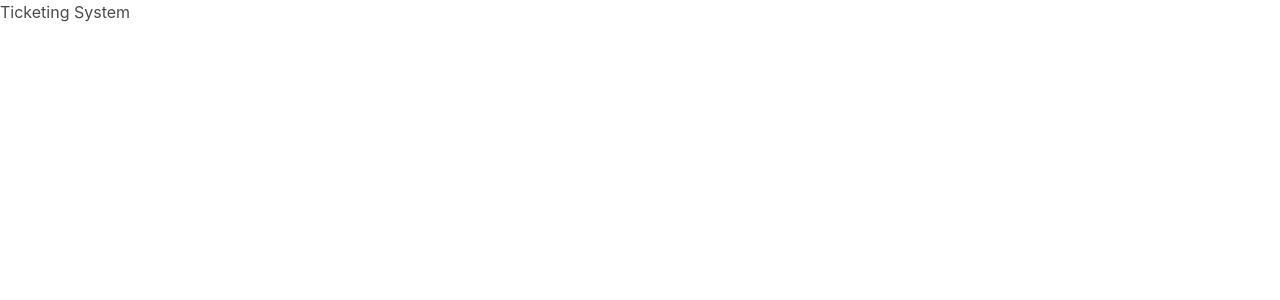
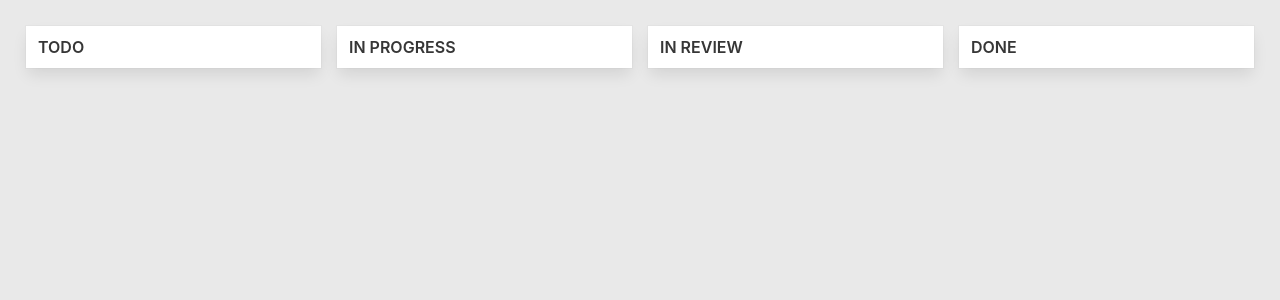
Before and after one commit to georgem00re/ticketing, a React (Vite) app in the folder react-app/: page / in a window 1280 px wide. Shown: the top 300 px of the page. Built offline with nearby package versions, Linux system fonts and the light colour scheme.

Commit message:
initial changes

```diff
--- /dev/null
+++ b/react-app/src/components/Column.tsx
@@ -0,0 +1,12 @@
+
+interface ColumnProps {
+	title: string
+}
+
+export default function Column({ title }: ColumnProps) {
+	return (
+		<div class="column has-background-white m-2 box">
+			<h1 class="title is-6">{title}</h1>
+		</div>
+	)
+}
--- a/react-app/src/main.tsx
+++ b/react-app/src/main.tsx
@@ -1,8 +1,15 @@
 import ReactDOM from "react-dom/client";
+import Column from "./components/Column";
+import { Fragment } from "react";
 
 export default function App() {
 	return (
-		<div>Ticketing System</div>
+		<div class="columns is-variable is-3">
+			<Column title="TODO"/>
+			<Column title="IN PROGRESS"/>
+			<Column title="IN REVIEW"/>
+			<Column title="DONE"/>
+		</div>
 	)
 }
 
--- a/react-app/src/styles/main.scss
+++ b/react-app/src/styles/main.scss
@@ -1,2 +1,10 @@
+
+$box-radius: 0px;
 
 @import "../node_modules/bulma/bulma.sass";
+
+body {
+	min-height: 100vh;
+	padding: 30px;
+	background-color: #E9E9E9;
+}
```
